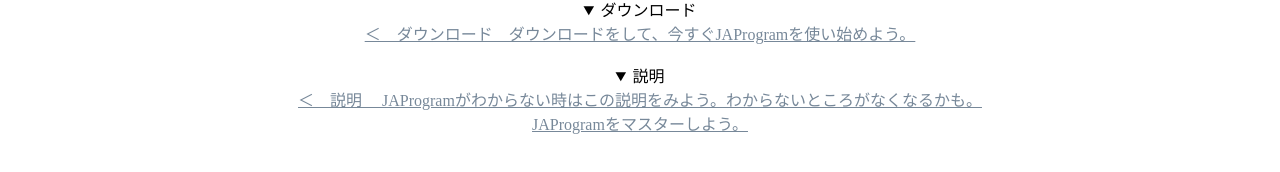
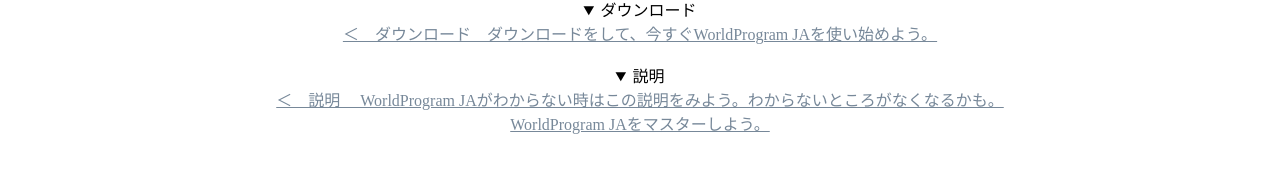
Before and after one commit to aomagolor/JAProgram, a plain HTML site: page JAHome.html in a window 1280 px wide. Shown: the part 254-426 px from the top of the page. Drawn offline with Linux system fonts and the light colour scheme.

Commit message:
¡™£¢

```diff
--- a/JAHome.html
+++ b/JAHome.html
@@ -19,7 +19,7 @@
 
     <center>
 
-        <a style="color:lightslategrey;" href="https://aomagolor.github.io/JAProgram/JADaunrode">ダウンロード</a> <a style="color:lightslategrey;" href="https://aomagolor.github.io/JAProgram/JASetumei">説明 </a>
+        <a style="color:lightslategrey;" href="https://aomagolor.github.io/JAProgram/JADownload">ダウンロード</a> <a style="color:lightslategrey;" href="https://aomagolor.github.io/JAProgram/JADownload">説明 </a>
         <details>
             <summary>言語　language　언어</summary>
             <a style="color:black;" href="https://aomagolor.github.io/JAProgram/JAHome">日本語</a>
@@ -36,18 +36,18 @@
         </div>
         <details open>
             <summary>ダウンロード</summary>
-            <a style="color:lightslategrey;" href="https://aomagolor.github.io/JAProgram/JADaunrode">
-                ＜　ダウンロード　ダウンロードをして、今すぐJAProgramを使い始めよう。
+            <a style="color:lightslategrey;" href="https://aomagolor.github.io/JAProgram/JADownload">
+                ＜　ダウンロード　ダウンロードをして、今すぐWorldProgram JAを使い始めよう。
             </a>
         </details>
         <br>
         <details open>
             <summary>説明</summary>
-            <a style="color:lightslategrey;" href="https://aomagolor.github.io/JAProgram/JASetumei">
+            <a style="color:lightslategrey;" href="https://aomagolor.github.io/JAProgram/JADescription">
                 ＜　説明
-                JAProgramがわからない時はこの説明をみよう。わからないところがなくなるかも。
+                WorldProgram JAがわからない時はこの説明をみよう。わからないところがなくなるかも。
                 <br>
-                JAProgramをマスターしよう。
+                WorldProgram JAをマスターしよう。
             </a>
         </details>
 
```
Also changed, not shown: JADescription.html (+1 -1 lines), JADownload.html (+1 -1 lines).
